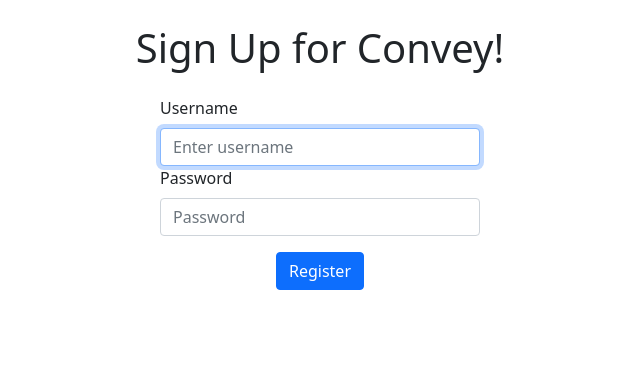
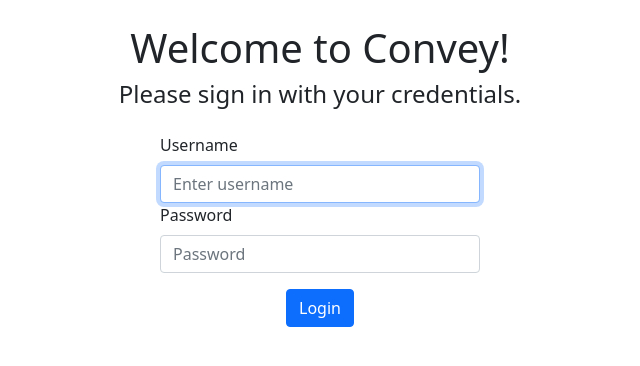
Before and after one commit to TomaszGryczka/Convey, a React (Create React App) app in the folder convey-frontend/: page /login in a window 1280 px wide. Shown: the top 366 px of the page, without its empty margins (320-960 px from the left). Built offline with nearby package versions, Linux system fonts and the light colour scheme.

Commit message:
add login button redirection

```diff
--- a/convey-frontend/package.json
+++ b/convey-frontend/package.json
@@ -9,6 +9,7 @@
     "react": "^17.0.2",
     "react-bootstrap": "^2.1.2",
     "react-dom": "^17.0.2",
+    "react-router-dom": "^6.2.2",
     "react-scripts": "5.0.0",
     "web-vitals": "^2.1.4"
   },
--- a/convey-frontend/public/index.html
+++ b/convey-frontend/public/index.html
@@ -15,4 +15,3 @@
     <noscript>You need to enable JavaScript to run this app.</noscript>
     <div id="root"></div>
   </body>
-</html>
--- a/convey-frontend/src/App.js
+++ b/convey-frontend/src/App.js
@@ -1,12 +1,19 @@
 import React from 'react';
-import RegistrationForm from "./Components/Register/RegistrationForm.jsx";
+import { BrowserRouter as Router, Route, Routes } from 'react-router-dom';
+import Chat from './Components/Chat/Chat.jsx';
 import LoginForm from "./Components/Login/LoginForm.jsx";
+
 
 function App() {
   return (
-    <React.Fragment>
-      <RegistrationForm/>
-    </React.Fragment>
+    <>
+      <Router>
+          <Routes>
+              <Route exact path="/chat" element={<Chat/>}/>
+              <Route exact path='/login' element={<LoginForm/>}/>
+          </Routes>
+      </Router>
+    </>
   );
 }
 
--- /dev/null
+++ b/convey-frontend/src/Components/Chat/Chat.jsx
@@ -0,0 +1,11 @@
+import React from 'react';
+
+function Chat() {
+  return (
+      <h1>
+          Convey - chat application!
+      </h1>
+  );
+}
+
+export default Chat;
--- a/convey-frontend/src/Components/Login/LoginForm.css
+++ b/convey-frontend/src/Components/Login/LoginForm.css
@@ -3,6 +3,7 @@
 }
 
 .Login Form {
+    padding: auto;
     margin: 0 auto;
     max-width: 320px;
 }
--- a/convey-frontend/src/Components/Login/LoginForm.jsx
+++ b/convey-frontend/src/Components/Login/LoginForm.jsx
@@ -1,13 +1,14 @@
-import React, { Component } from "react";
+import React from "react";
 import Button from "react-bootstrap/Button";
 import Form from "react-bootstrap/Form";
+import { useNavigate } from 'react-router-dom'
 
 import "./LoginForm.css";
-import BasicForm from "../BasicForm/BasicForm.jsx";
 
-class LoginForm extends Component {
-  state = {};
-  render() {
+function LoginForm() {
+
+  let navigate = useNavigate();
+
   return (
     <div className="Login">
       <div className="text-center m-4">
@@ -15,10 +16,29 @@
         <h4>Please sign in with your credentials.</h4>
       </div>
       <Form>
-          <BasicForm />
 
-          <div class="text-center">
-            <Button className="m-3" variant="primary">
+        <Form.Group controlId="username">
+        <Form.Label>Username</Form.Label>
+        <Form.Control
+          autoFocus
+          name="username"
+          placeholder="Enter username"
+        />
+      </Form.Group>
+
+      <Form.Group controlId="password">
+        <Form.Label>Password</Form.Label>
+        <Form.Control
+          type="password"
+          name="password"
+          placeholder="Password"
+        />
+      </Form.Group>
+
+        <div className="text-center">
+          <Button className="m-3" variant="primary" onClick={() => {
+            navigate("/chat");
+          }}>
             Login
           </Button>
         </div>
@@ -26,6 +46,5 @@
     </div>
   );
 }
-}
 
 export default LoginForm;
```
Also changed, not shown: 1 other file (tests, documents, lock files or other folders). Lines whose indentation alone changed are shown as unchanged.
